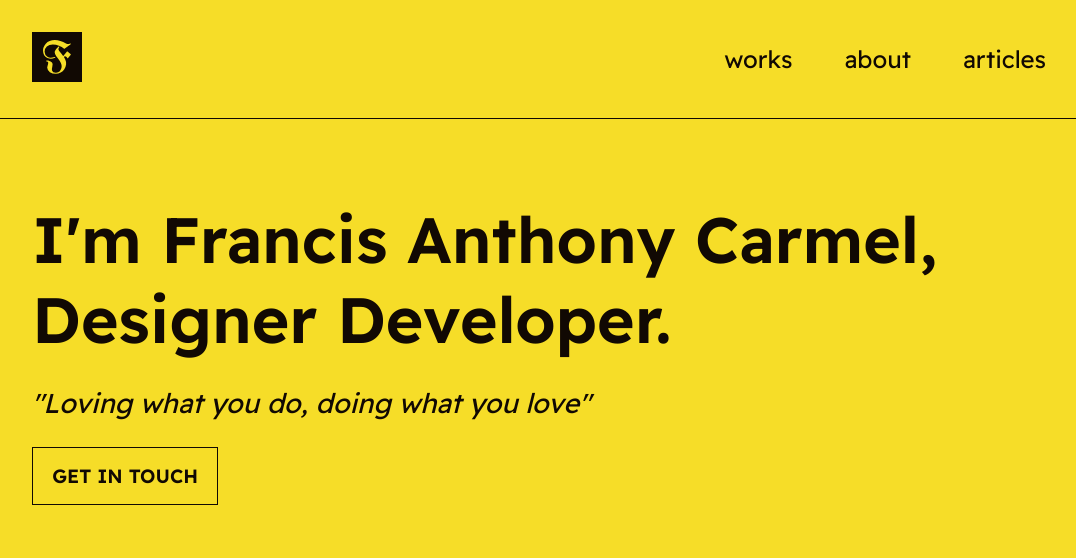
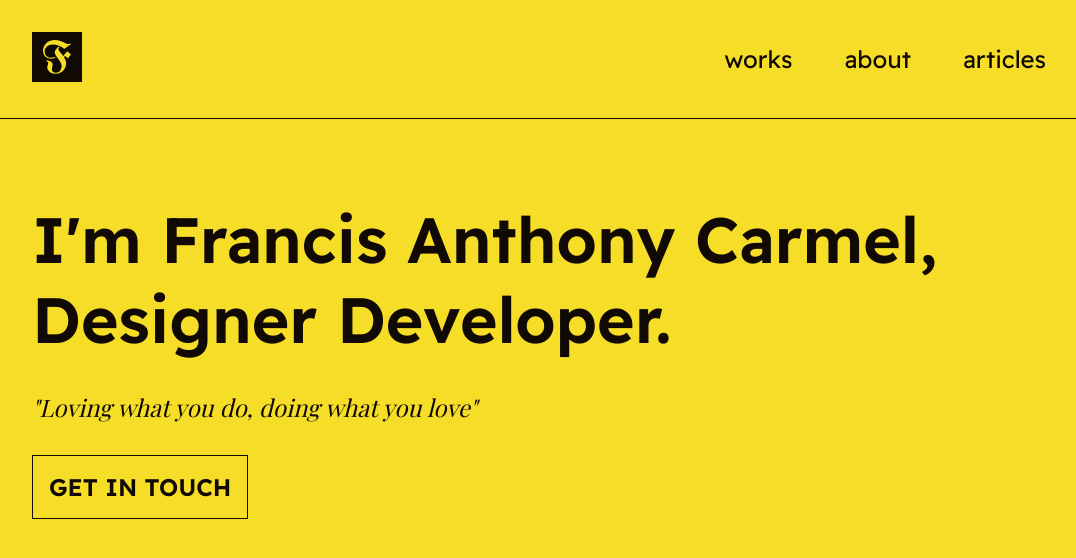
Before and after one commit to franthormel/franthormel.github.io, a Jekyll site: the page built from index.html, in a window 1280 px wide. Shown: the top 558 px of the page, without its empty margins (96-1172 px from the left). Built offline with Jekyll 4.4.1, drawn with Linux system fonts in a browser that asks for light colours.

Commit message:
Improve homepage heading style

```diff
--- a/_sass/_heading.scss
+++ b/_sass/_heading.scss
@@ -6,20 +6,23 @@
   display: block;
   font-size: 4rem;
   font-weight: 600;
+  margin: 0;
 }
 
 .heading__tagline {
   display: block;
-  font-size: 1.7rem;
+  font-family: "Playfair Display", serif;
+  font-size: 1.5rem;
   font-style: italic;
+  margin: 2rem 0;
 }
 
 .heading__contact {
   border: var(--border);
   float: left;
-  font-size: 1.2rem;
+  font-size: 1.5rem;
   font-weight: 600;
-  padding: 1rem 1.2rem;
+  padding: 1rem;
 
   @include link-hover;
 }
--- a/index.html
+++ b/index.html
@@ -4,11 +4,8 @@
 <main class="heading">
   <span class="heading__text">I'm {{ site.name }},</span>
   <span class="heading__text">{{ site.designation }}.</span>
-  {% if site.tagline %}
   <p class="heading__tagline">"{{ site.tagline }}"</p>
-  {% endif %}
   <a class="heading__contact" href="mailto:{{ site.email }}" target="_blank">
-    {% if site.contact_label %} {{ site.contact_label | upcase }} {% else %}
-    CONTACT ME {% endif %}
+    {{ site.contact_label | upcase }}
   </a>
 </main>
```
